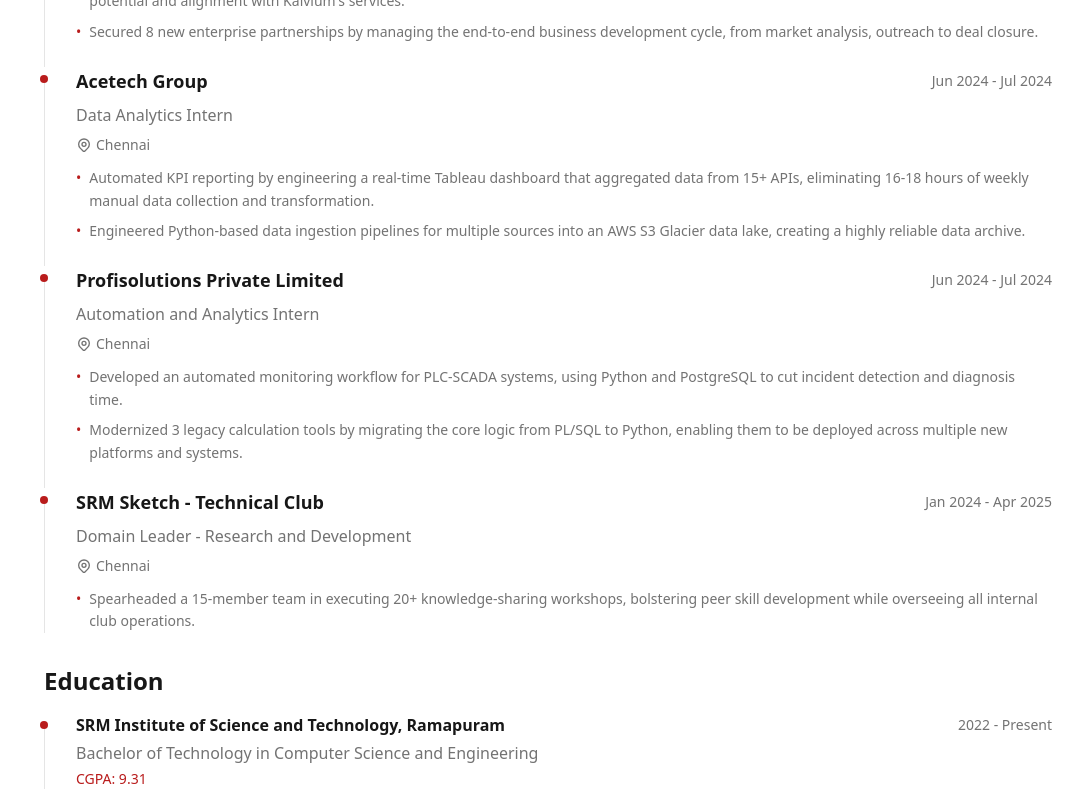
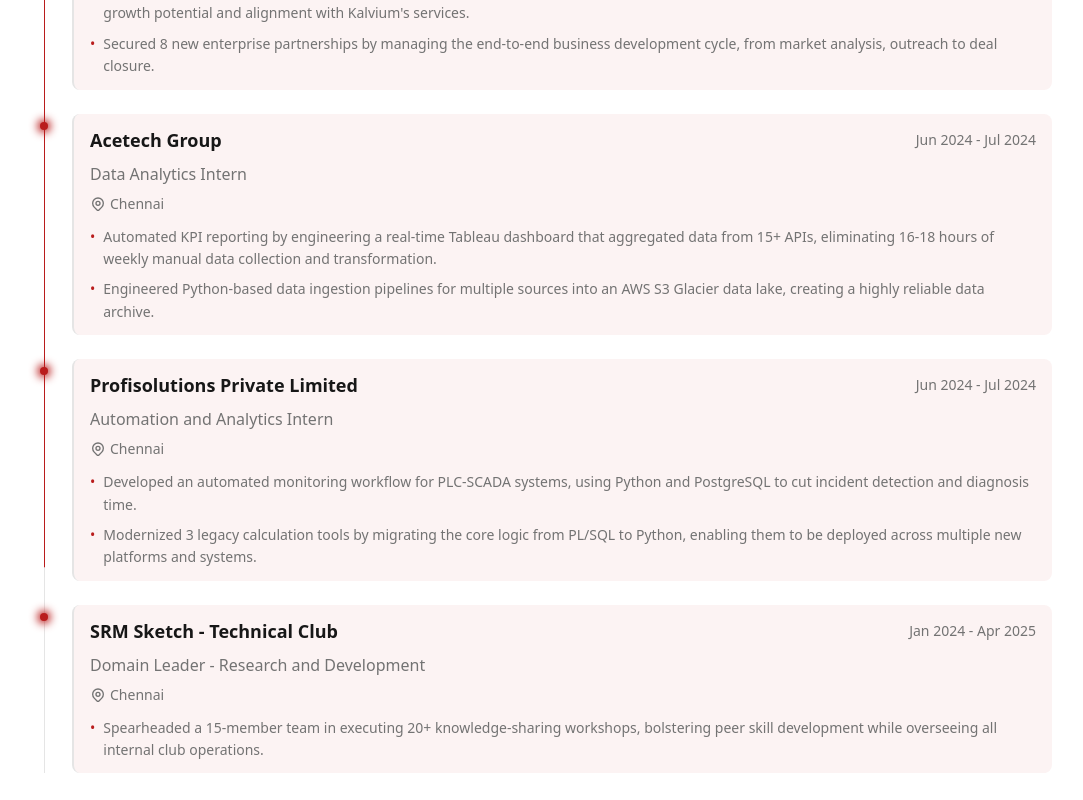
Before and after one commit to Rogit-28/Portfolio, a Next.js app: page /experience in a window 1280 px wide. Shown: the part 280-1080 px from the top of the page, without its empty margins (92-1175 px from the left). Built offline with nearby package versions, Linux system fonts and the light colour scheme.

Commit message:
feat: add scroll-progress timeline with reactive dots, ripple effects, and active entry highlighting

```diff
--- a/app/experience/page.tsx
+++ b/app/experience/page.tsx
@@ -1,6 +1,6 @@
 import { Metadata } from "next";
 import { Container } from "@/components/layout/container";
-import { TimelineEntry, EducationEntry } from "@/components/sections/timeline";
+import { TimelineEntry, EducationEntry, ScrollTimeline } from "@/components/sections/timeline";
 import experienceData from "@/data/experience.json";
 
 export const metadata: Metadata = {
@@ -14,7 +14,7 @@
       {/* Work Experience */}
       <section className="mb-8">
         <h1 className="text-3xl font-bold mb-4">Experience</h1>
-        <div>
+        <ScrollTimeline>
           {experienceData.work.map((job, index) => (
             <TimelineEntry
               key={`${job.company}-${job.startDate}`}
@@ -28,13 +28,13 @@
               index={index}
             />
           ))}
-        </div>
+        </ScrollTimeline>
       </section>
 
       {/* Education */}
       <section>
         <h2 className="text-2xl font-semibold mb-4">Education</h2>
-        <div>
+        <ScrollTimeline>
           {experienceData.education.map((edu, index) => (
             <EducationEntry
               key={`${edu.institution}-${edu.startDate}`}
@@ -48,7 +48,7 @@
               index={index}
             />
           ))}
-        </div>
+        </ScrollTimeline>
       </section>
     </Container>
   );
--- a/app/globals.css
+++ b/app/globals.css
@@ -445,3 +445,41 @@
   opacity: 0.3;
   margin: 2rem 0;
 }
+
+/* ============================================
+   Timeline Scroll Animations
+   ============================================ */
+
+/* Active dot glow */
+.timeline-dot-active {
+  box-shadow: 0 0 6px 2px var(--accent);
+  animation: timeline-pulse 2s ease-in-out infinite;
+}
+
+@keyframes timeline-pulse {
+  0%, 100% {
+    box-shadow: 0 0 6px 2px var(--accent);
+  }
+  50% {
+    box-shadow: 0 0 12px 4px var(--accent);
+  }
+}
+
+/* Ripple ring that expands outward once */
+.timeline-dot-ripple {
+  background: transparent;
+  border: 2px solid var(--accent);
+  animation: timeline-ripple 0.8s ease-out forwards;
+  pointer-events: none;
+}
+
+@keyframes timeline-ripple {
+  0% {
+    transform: translate(-50%, 0) scale(1);
+    opacity: 0.7;
+  }
+  100% {
+    transform: translate(-50%, 0) scale(3.5);
+    opacity: 0;
+  }
+}
--- a/components/sections/timeline.tsx
+++ b/components/sections/timeline.tsx
@@ -1,7 +1,84 @@
 "use client";
 
-import { motion } from "framer-motion";
+import { useRef, useEffect, useState } from "react";
+import { motion, useScroll, useTransform, useSpring } from "framer-motion";
 import { formatDateRange } from "@/lib/utils";
+
+// ============================================
+// ScrollTimeline - wraps entries with a scroll-progress line
+// ============================================
+
+interface ScrollTimelineProps {
+  children: React.ReactNode;
+}
+
+export function ScrollTimeline({ children }: ScrollTimelineProps) {
+  const containerRef = useRef<HTMLDivElement>(null);
+
+  const { scrollYProgress } = useScroll({
+    target: containerRef,
+    offset: ["start 80%", "end 60%"],
+  });
+
+  const smoothProgress = useSpring(scrollYProgress, {
+    stiffness: 60,
+    damping: 20,
+    restDelta: 0.001,
+  });
+
+  const scaleY = useTransform(smoothProgress, [0, 1], [0, 1]);
+
+  return (
+    <div ref={containerRef} className="relative">
+      {/* Background track line */}
+      <div className="absolute left-0 top-2 bottom-0 w-px bg-border" />
+
+      {/* Scroll-progress fill line */}
+      <motion.div
+        className="absolute left-0 top-2 bottom-0 w-px bg-accent origin-top"
+        style={{ scaleY }}
+      />
+
+      {children}
+    </div>
+  );
+}
+
+// ============================================
+// useEntryActive - detect when a timeline entry is "reached"
+// ============================================
+
+function useEntryActive(threshold = 0.4) {
+  const ref = useRef<HTMLDivElement>(null);
+  const [isActive, setIsActive] = useState(false);
+
+  useEffect(() => {
+    const el = ref.current;
+    if (!el) return;
+
+    const observer = new IntersectionObserver(
+      ([entry]) => {
+        // Activate when the entry crosses the threshold going down
+        if (entry.isIntersecting) {
+          setIsActive(true);
+        }
+      },
+      {
+        threshold,
+        rootMargin: "-20% 0px -40% 0px",
+      }
+    );
+
+    observer.observe(el);
+    return () => observer.disconnect();
+  }, [threshold]);
+
+  return { ref, isActive };
+}
+
+// ============================================
+// TimelineEntry - work experience
+// ============================================
 
 interface TimelineEntryProps {
   company: string;
@@ -24,24 +101,43 @@
   achievements,
   index,
 }: TimelineEntryProps) {
+  const { ref, isActive } = useEntryActive();
+
   return (
     <motion.div
+      ref={ref}
       initial={{ opacity: 0, x: -20 }}
       whileInView={{ opacity: 1, x: 0 }}
       viewport={{ once: true, margin: "-50px" }}
       transition={{ duration: 0.5, delay: index * 0.1 }}
       className="relative pl-8 pb-6 last:pb-0"
     >
-      {/* Timeline line */}
-      <div className="absolute left-0 top-2 bottom-0 w-px bg-border last:bg-transparent" />
+      {/* Timeline dot - reactive */}
+      <div
+        className={`absolute left-0 top-2 w-2 h-2 -translate-x-1/2 rounded-full transition-all duration-500 ${
+          isActive
+            ? "bg-accent timeline-dot-active"
+            : "bg-muted-foreground/30"
+        }`}
+      />
 
-      {/* Timeline dot */}
-      <div className="absolute left-0 top-2 w-2 h-2 -translate-x-1/2 rounded-full bg-accent" />
+      {/* Ripple ring - appears on activation */}
+      {isActive && (
+        <div className="absolute left-0 top-2 w-2 h-2 -translate-x-1/2 rounded-full timeline-dot-ripple" />
+      )}
 
       {/* Content */}
-      <div className="space-y-2">
+      <div
+        className={`space-y-2 rounded-lg px-4 py-3 -ml-1 transition-all duration-500 ${
+          isActive
+            ? "bg-accent/5 border-l-2 border-accent/20"
+            : "border-l-2 border-transparent"
+        }`}
+      >
         <div className="flex flex-col sm:flex-row sm:items-center sm:justify-between gap-1">
-          <h3 className="font-semibold text-lg">{company}</h3>
+          <h3 className={`font-semibold text-lg transition-colors duration-500 ${
+            isActive ? "text-foreground" : "text-muted-foreground"
+          }`}>{company}</h3>
           <span className="text-sm text-muted-foreground">
             {formatDateRange(startDate, endDate, current)}
           </span>
@@ -89,6 +185,10 @@
   );
 }
 
+// ============================================
+// EducationEntry
+// ============================================
+
 interface EducationEntryProps {
   institution: string;
   degree: string;
@@ -110,24 +210,43 @@
   grade,
   index,
 }: EducationEntryProps) {
+  const { ref, isActive } = useEntryActive();
+
   return (
     <motion.div
+      ref={ref}
       initial={{ opacity: 0, x: -20 }}
       whileInView={{ opacity: 1, x: 0 }}
       viewport={{ once: true, margin: "-50px" }}
       transition={{ duration: 0.5, delay: index * 0.1 }}
       className="relative pl-8 pb-4 last:pb-0"
     >
-      {/* Timeline line */}
-      <div className="absolute left-0 top-2 bottom-0 w-px bg-border last:bg-transparent" />
+      {/* Timeline dot - reactive */}
+      <div
+        className={`absolute left-0 top-2 w-2 h-2 -translate-x-1/2 rounded-full transition-all duration-500 ${
+          isActive
+            ? "bg-accent timeline-dot-active"
+            : "bg-muted-foreground/30"
+        }`}
+      />
 
-      {/* Timeline dot */}
-      <div className="absolute left-0 top-2 w-2 h-2 -translate-x-1/2 rounded-full bg-accent" />
+      {/* Ripple ring - appears on activation */}
+      {isActive && (
+        <div className="absolute left-0 top-2 w-2 h-2 -translate-x-1/2 rounded-full timeline-dot-ripple" />
+      )}
 
       {/* Content */}
-      <div className="space-y-1">
+      <div
+        className={`space-y-1 rounded-lg px-4 py-3 -ml-1 transition-all duration-500 ${
+          isActive
+            ? "bg-accent/5 border-l-2 border-accent/20"
+            : "border-l-2 border-transparent"
+        }`}
+      >
         <div className="flex flex-col sm:flex-row sm:items-center sm:justify-between gap-1">
-          <h3 className="font-semibold">{institution}</h3>
+          <h3 className={`font-semibold transition-colors duration-500 ${
+            isActive ? "text-foreground" : "text-muted-foreground"
+          }`}>{institution}</h3>
           <span className="text-sm text-muted-foreground">
             {startDate} - {current ? "Present" : endDate}
           </span>
```
